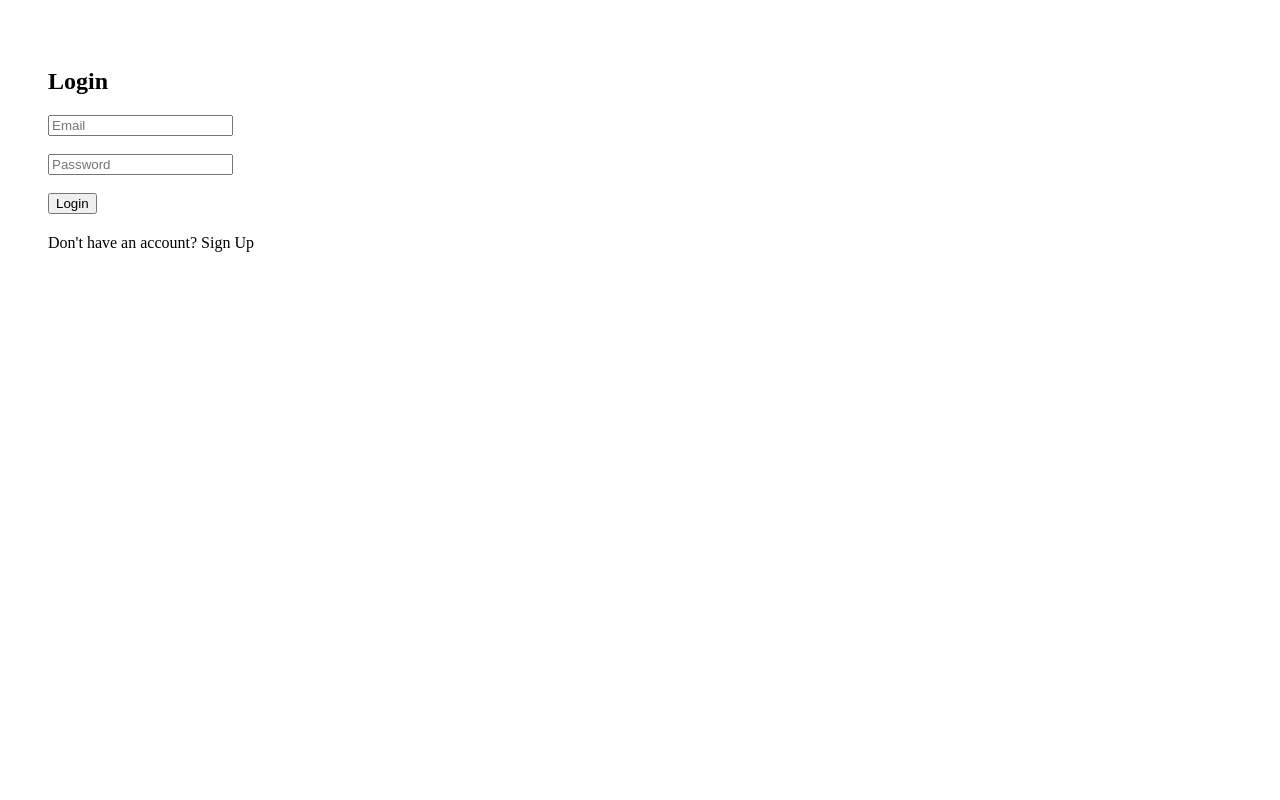
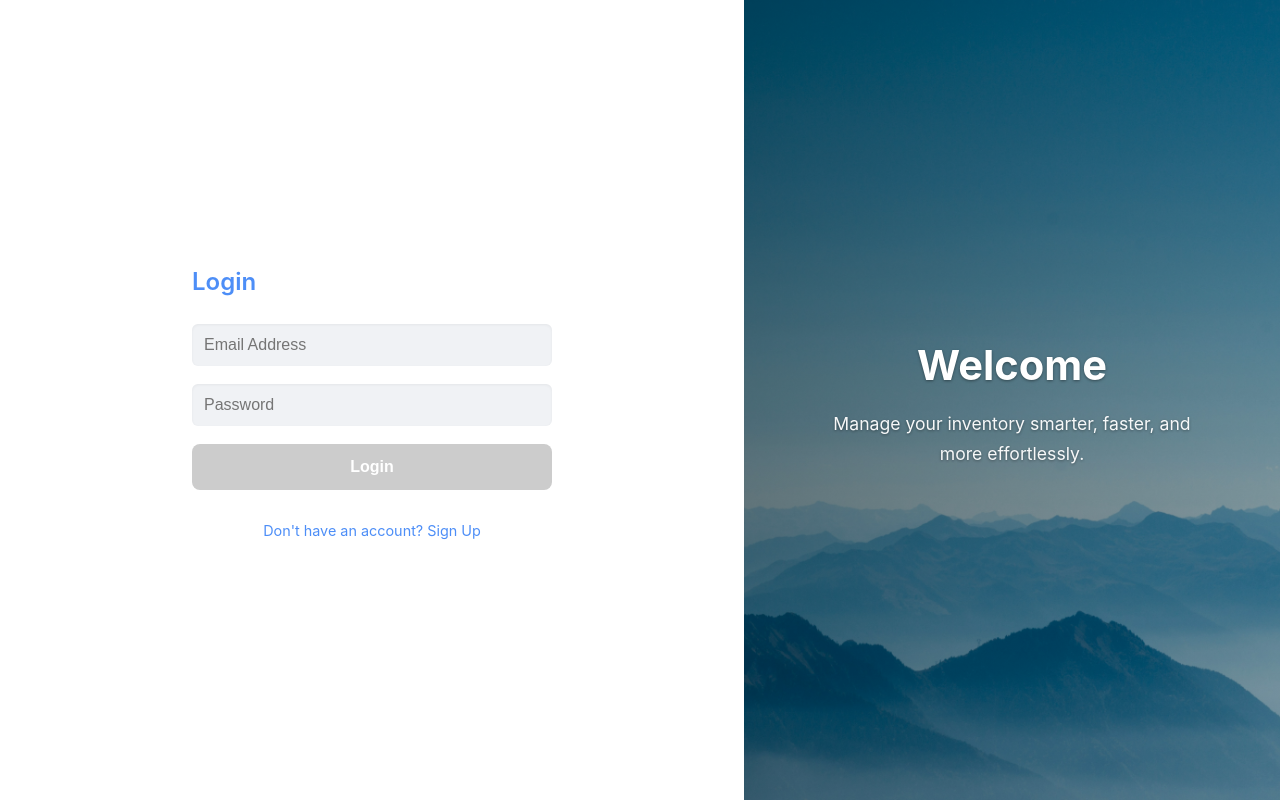
Before and after one commit to Adarsh-S-Nair/invy, a React (Create React App) app: page / in a window 1280 px wide. Built offline with nearby package versions, Linux system fonts and the light colour scheme; no server answers.

Commit message:
made login page look a little better

```diff
--- a/src/App.js
+++ b/src/App.js
@@ -1,12 +1,25 @@
 import { BrowserRouter as Router, Routes, Route } from 'react-router-dom'
-import AuthForm from './components/AuthForm'
+import LoginPage from './pages/Login'
 import Dashboard from './pages/Dashboard'
+import './styles/themes.css'
+import './styles/globals.css'
+import { useEffect, useState } from 'react'
 
 function App() {
+  const [theme, setTheme] = useState('light')
+
+  useEffect(() => {
+    document.documentElement.setAttribute('data-theme', theme)
+  }, [theme])
+
+  const toggleTheme = () => {
+    setTheme(prev => (prev === 'light' ? 'dark' : 'light'))
+  }
+
   return (
     <Router>
       <Routes>
-        <Route path="/" element={<AuthForm />} />
+        <Route path="/" element={<LoginPage />} />
         <Route path="/dashboard" element={<Dashboard />} />
       </Routes>
     </Router>
--- /dev/null
+++ b/src/components/AuthForm.css
@@ -0,0 +1,91 @@
+/* src/components/AuthForm.css */
+
+.auth-form {
+    width: 100%;
+    display: flex;
+    justify-content: center;
+    align-items: center;
+}
+
+.form-box {
+    width: 100%;
+    max-width: 360px;
+    display: flex;
+    flex-direction: column;
+    gap: 18px;
+}
+
+.form-box h2 {
+    color: var(--color-primary);
+    font-weight: 600;
+    font-size: 1.5rem;
+    text-align: left;
+    margin-bottom: 10px;
+}
+
+.form-box input {
+    padding: 12px;
+    border: none;
+    border-radius: 6px;
+    background-color: var(--color-muted);
+    color: var(--color-text);
+    width: 100%;
+    font-size: 1rem;
+    box-shadow: inset 0 1px 3px rgba(0, 0, 0, 0.05);
+    transition: box-shadow 0.2s ease;
+}
+
+.form-box input:focus {
+    outline: none;
+    box-shadow: 0 0 0 2px var(--color-primary);
+}
+
+.form-box button {
+    width: 100%;
+    background-color: var(--color-primary);
+    color: white;
+    border: none;
+    padding: 14px;
+    font-weight: 600;
+    font-size: 1rem;
+    border-radius: 8px;
+    box-shadow: 0 4px 8px rgba(77, 142, 247, 0.3);
+    transition: background-color 0.3s ease;
+    cursor: pointer;
+}
+
+.form-box button:hover {
+    background-color: #3a7ce6;
+}
+
+.form-box p {
+    text-align: center;
+    color: var(--color-primary);
+    font-size: 0.9rem;
+    cursor: pointer;
+    transition: opacity 0.2s ease;
+}
+
+.form-box p:hover {
+    opacity: 0.7;
+}
+
+.form-box input,
+.form-box button {
+    width: 100%;
+    box-sizing: border-box;
+}
+
+.form-error {
+    color: var(--color-error);
+    font-size: 0.9rem;
+    margin-top: -4px;
+    margin-bottom: 10px;
+    text-align: left;
+  }
+
+  .form-box button.disabled {
+    background-color: #cccccc;
+    cursor: not-allowed;
+    box-shadow: none;
+  }
--- a/src/components/AuthForm.js
+++ b/src/components/AuthForm.js
@@ -1,42 +1,102 @@
-import { useState } from 'react'
+import './AuthForm.css'
+import { useState, useEffect } from 'react'
 import { supabase } from '../supabaseClient'
+import { useNavigate } from 'react-router-dom'
 
-export default function AuthForm() {
+export default function AuthForm({ isLogin, setIsLogin }) {
   const [email, setEmail] = useState('')
   const [password, setPassword] = useState('')
-  const [isLogin, setIsLogin] = useState(true)
+  const [errorMessage, setErrorMessage] = useState('')
+  const [isFormValid, setIsFormValid] = useState(false)
+  const navigate = useNavigate()
 
-  const handleAuth = async () => {
+  const isValidEmail = (email) => {
+    const regex = /^[^\s@]+@[^\s@]+\.[^\s@]+$/
+    return regex.test(email)
+  }
+
+  useEffect(() => {
+    if (!email || !password || !isValidEmail(email)) {
+      setIsFormValid(false)
+    } else {
+      setIsFormValid(true)
+    }
+  }, [email, password])
+
+  const handleAuth = async (e) => {
+    e.preventDefault()
+    setErrorMessage('')
+
+    if (!email || !password) {
+      setErrorMessage('Please fill in both email and password.')
+      return
+    }
+
+    if (!isValidEmail(email)) {
+      setErrorMessage('Please enter a valid email address.')
+      return
+    }
+
     if (isLogin) {
-      const { error } = await supabase.auth.signInWithPassword({ email, password })
-      if (error) alert(error.message)
-      else alert('Logged in!')
+      const { data, error } = await supabase.auth.signInWithPassword({ email, password })
+
+      if (error) {
+        setErrorMessage(error.message)
+      } else if (data.session) {
+        navigate('/dashboard')
       } else {
-      const { error } = await supabase.auth.signUp({ email, password })
-      if (error) alert(error.message)
-      else alert('Account created!')
+        setErrorMessage('Login successful, but no session found.')
+      }
+
+    } else {
+      const { data, error } = await supabase.auth.signUp({
+        email,
+        password,
+        options: {
+          emailRedirectTo: 'http://localhost:3000/dashboard'
+        }
+      })
+
+      if (error) {
+        setErrorMessage(error.message)
+      } else if (!data.user) {
+        setErrorMessage('Check your email to confirm your account before logging in.')
+      } else {
+        alert('Account created! Please confirm your email.')
+      }
     }
   }
 
   return (
-    <div style={{ padding: 40 }}>
+    <div className="auth-form">
+      <form className="form-box" onSubmit={handleAuth}>
         <h2>{isLogin ? 'Login' : 'Sign Up'}</h2>
         <input
           type="email"
-        placeholder="Email"
+          placeholder="Email Address"
           value={email}
           onChange={(e) => setEmail(e.target.value)}
-      /><br/><br/>
+        />
         <input
           type="password"
           placeholder="Password"
           value={password}
           onChange={(e) => setPassword(e.target.value)}
-      /><br/><br/>
-      <button onClick={handleAuth}>{isLogin ? 'Login' : 'Sign Up'}</button>
-      <p onClick={() => setIsLogin(!isLogin)} style={{ cursor: 'pointer', marginTop: 20 }}>
-        {isLogin ? "Don't have an account? Sign Up" : "Already have an account? Login"}
+        />
+
+        {errorMessage && <div className="form-error">{errorMessage}</div>}
+
+        <button type="submit" disabled={!isFormValid} className={!isFormValid ? 'disabled' : ''}>
+          {isLogin ? 'Login' : 'Sign Up'}
+        </button>
+
+        <p onClick={() => {
+          setIsLogin(!isLogin)
+          setErrorMessage('')
+        }}>
+          {isLogin ? "Don't have an account? Sign Up" : "Already have an account? Log In"}
         </p>
+      </form>
     </div>
   )
 }
--- a/src/pages/Dashboard.js
+++ b/src/pages/Dashboard.js
@@ -1,7 +1,29 @@
+import { useNavigate } from 'react-router-dom'
+import { supabase } from '../supabaseClient'
+
 export default function Dashboard() {
-    return (
-        <div style={{ padding: 40 }}>
-            <h1>Welcome to your Inventory Dashboard!</h1>
-        </div>
-    )
+  const navigate = useNavigate()
+
+  const handleLogout = async () => {
+    await supabase.auth.signOut()
+    navigate('/')
+  }
+
+  return (
+    <div style={{ padding: 60 }}>
+      <h1>Welcome to your Dashboard 🎉</h1>
+      <button onClick={handleLogout} style={{
+        marginTop: '24px',
+        padding: '10px 20px',
+        fontSize: '1rem',
+        backgroundColor: '#e53935',
+        color: 'white',
+        border: 'none',
+        borderRadius: '6px',
+        cursor: 'pointer'
+      }}>
+        Log Out
+      </button>
+    </div>
+  )
 }
--- /dev/null
+++ b/src/pages/Login.css
@@ -0,0 +1,96 @@
+/* src/styles/Login.css */
+
+.auth-page {
+    display: flex;
+    flex-direction: row;
+    width: 100%;
+    height: 100vh;
+    background-color: var(--color-bg);
+    color: var(--color-text);
+  }
+
+  /* Left side: form */
+  .auth-left {
+    flex: 3;
+    display: flex;
+    justify-content: center;
+    align-items: center;
+    padding: 60px;
+    background-color: var(--color-card);
+    border-right: 1px solid var(--color-border);
+  }
+
+  .auth-right {
+    flex: 2;
+    display: flex;
+    justify-content: center;
+    align-items: center;
+    padding: 60px;
+    background-image:
+      linear-gradient(to bottom right, rgba(0,0,0,0.5), rgba(0,0,0,0.2)),
+      url('../../public/images/welcome-bg.jpg');
+    background-size: cover;
+    background-position: center;
+    color: white;
+    position: relative;
+    text-shadow: 0 1px 3px rgba(0, 0, 0, 0.4); /* subtle lift */
+  }
+
+  .auth-right .content-wrapper {
+    max-width: 360px;
+    text-align: center;
+    z-index: 1;
+  }
+
+  .auth-right h1 {
+    font-size: 2.6rem;
+    margin-bottom: 16px;
+    font-weight: 700;
+    font-family: 'Inter', 'Segoe UI', sans-serif;
+    line-height: 1.2;
+  }
+
+  .auth-right p {
+    font-size: 1.1rem;
+    line-height: 1.7;
+    opacity: 0.95;
+  }
+
+  /* ✅ Mobile layout */
+  @media (max-width: 768px) {
+    .auth-page {
+      flex-direction: column;
+      height: auto;
+      min-height: 100vh;
+    }
+
+    .auth-left,
+    .auth-right {
+      width: 100%;
+      padding: 32px 24px;
+      box-shadow: none;
+    }
+
+    .auth-left {
+      border-bottom: 1px solid var(--color-border);
+      background-color: var(--color-card); /* ✅ Keep it light like desktop */
+    }
+
+    .auth-right {
+      background-color: var(--color-muted); /* ✅ Restore muted color for contrast */
+    }
+
+    .auth-right h1 {
+      font-size: 1.6rem;
+    }
+
+    .auth-right p {
+      font-size: 0.95rem;
+      margin-bottom: 24px;
+    }
+
+    .auth-right button {
+      font-size: 0.95rem;
+      padding: 10px 20px;
+    }
+  }
--- /dev/null
+++ b/src/pages/Login.js
@@ -0,0 +1,21 @@
+import './Login.css'
+import AuthForm from '../components/AuthForm'
+import { useState } from 'react'
+
+export default function LoginPage() {
+  const [isLogin, setIsLogin] = useState(true)
+
+  return (
+    <div className="auth-page">
+      <div className="auth-left">
+        <AuthForm isLogin={isLogin} setIsLogin={setIsLogin} />
+      </div>
+      <div className="auth-right">
+        <div className="content-wrapper">
+            <h1>Welcome</h1>
+            <p>Manage your inventory smarter, faster, and more effortlessly.</p>
+        </div>
+      </div>
+    </div>
+  )
+}
--- /dev/null
+++ b/src/styles/globals.css
@@ -0,0 +1,44 @@
+/* src/styles/globals.css */
+body {
+    margin: 0;
+    font-family: 'Inter', 'Segoe UI', Tahoma, Geneva, Verdana, sans-serif;
+    background-color: var(--color-bg);
+    color: var(--color-text);
+    transition: background-color 0.3s ease, color 0.3s ease;
+}
+
+button {
+    cursor: pointer;
+    transition: all 0.2s ease-in-out;
+}
+
+input {
+    font-size: 1rem;
+    padding: 12px;
+    border: none;
+    border-radius: 6px;
+    background-color: var(--color-muted);
+    color: var(--color-text);
+    width: 100%;
+    box-shadow: inset 0 1px 3px rgba(0, 0, 0, 0.05);
+    transition: box-shadow 0.2s ease;
+}
+
+input:focus {
+    outline: none;
+    box-shadow: 0 0 0 2px var(--color-primary);
+}
+
+*,
+*::before,
+*::after {
+    box-sizing: border-box;
+}
+
+.error-text {
+    color: var(--color-error);
+    font-size: 0.9rem;
+    margin-top: -10px;
+    margin-bottom: 10px;
+    text-align: left;
+  }
--- /dev/null
+++ b/src/styles/themes.css
@@ -0,0 +1,20 @@
+/* src/styles/themes.css */
+:root {
+    --color-bg: #e8ebf0;         /* softer off-white */
+    --color-text: #1e1e1e;
+    --color-primary: #4d8ef7;    /* modern light blue */
+    --color-card: #ffffff;
+    --color-muted: #f0f2f5;
+    --color-shadow: rgba(0, 0, 0, 0.05);
+    --color-error: #e53935;
+  }
+
+  [data-theme="dark"] {
+    --color-bg: #2c2c2c;         /* true grayish dark */
+    --color-text: #f2f2f2;
+    --color-primary: #4d8ef7;
+    --color-card: #373737;
+    --color-muted: #444;
+    --color-shadow: rgba(0, 0, 0, 0.2);
+    --color-error: #ef5350;
+  }
```
Also changed, not shown: public/images/welcome-bg.jpg (added), 1 other file (tests, documents, lock files or other folders). Lines whose indentation alone changed are shown as unchanged.
